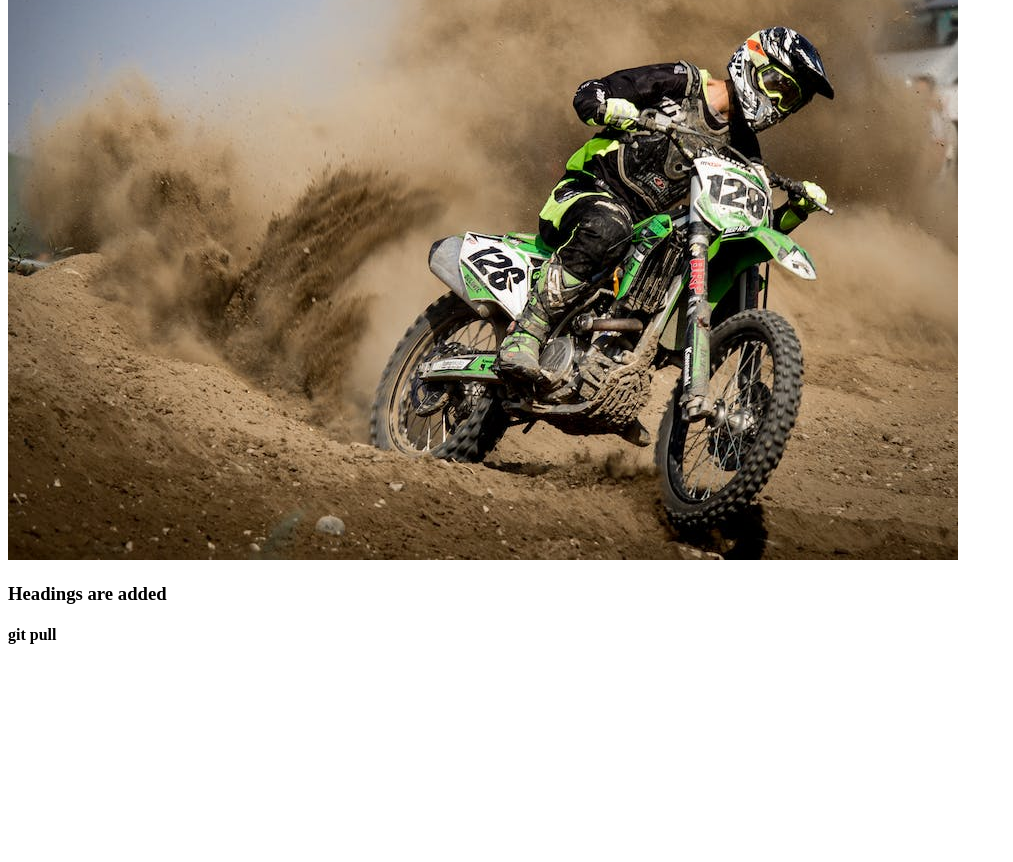
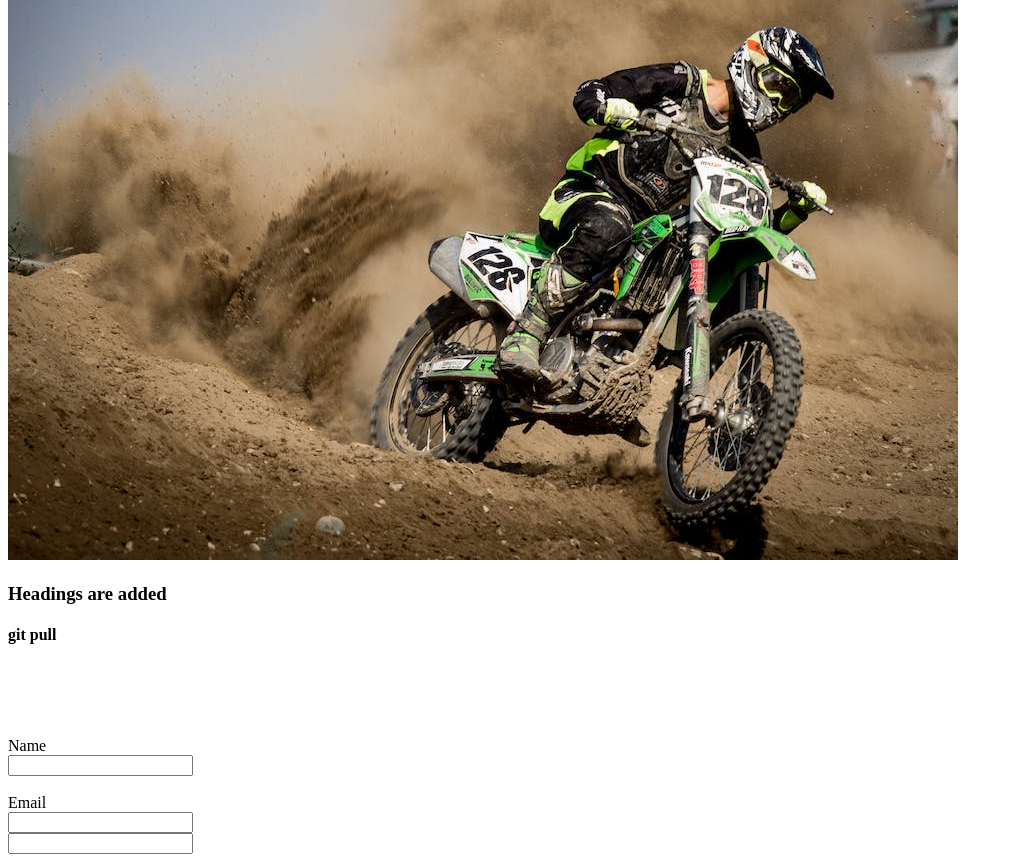
Before and after one commit to ah3482375/myfirstgitproj, a plain HTML site: page index.html in a window 1280 px wide. Shown: the part 1839-2701 px from the top of the page, without its empty margins (0-1013 px from the left). Before the commit the page ends 2504 px from the top, so only its background shows below. Drawn offline with Linux system fonts and the light colour scheme.

Commit message:
form is added

```diff
--- a/index.html
+++ b/index.html
@@ -23,5 +23,24 @@
   <h3>Headings are added</h3>
     <h4>git pull </h4>
 
+    <br>
+    <br>
+    <section>
+      <form>
+        <br>
+        <br>
+        <label>Name</label>
+        <br>
+        <input type="text" name:placeholder="enter your full name">
+        <br>
+        <br>
+        <label>Email</label>
+        <br>
+        <input type="text" name:placeholder="enter your email id">
+        <br>
+        <input type="text" name:placeholder="enter your password">
+      </form>
+    </section>
+
 </body>
 </html>
```
